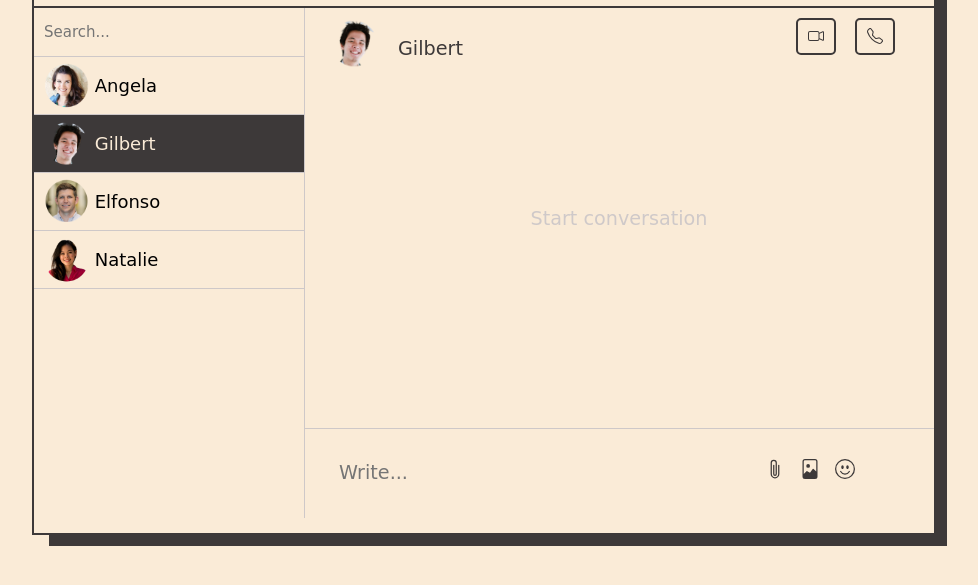
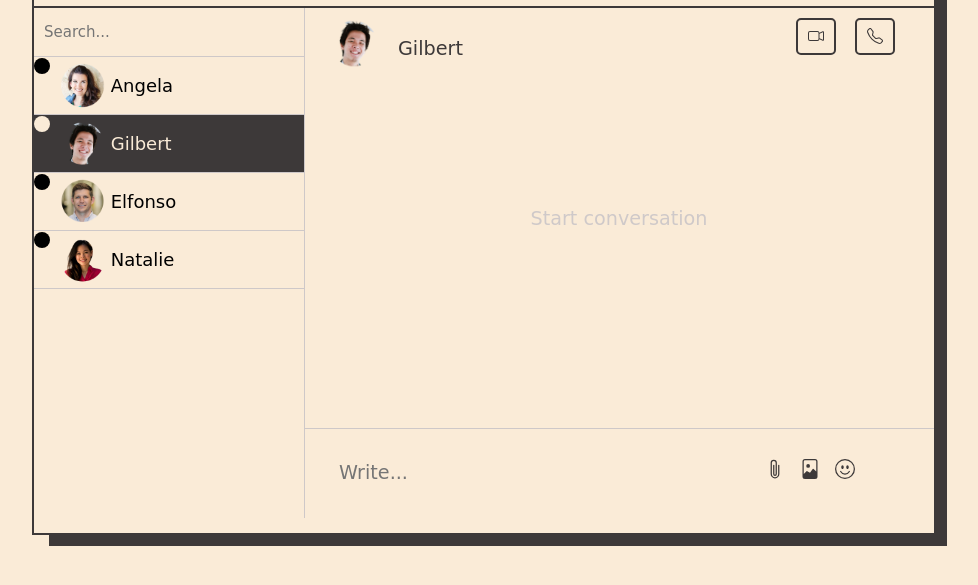
Before and after one commit to MaitisamY/direct-message, a plain HTML site: page index.html in a window 1280 px wide. Shown: the part 175-760 px from the top of the page, without its empty margins (156-1134 px from the left). Drawn offline with Linux system fonts and the light colour scheme; a web font is replaced by a local one.

Commit message:
Update index.html

```diff
--- a/index.html
+++ b/index.html
@@ -30,15 +30,19 @@
                         <input type="search" value="" placeholder="Search..."/>
                     </div>
                     <div class="contact">
+                        <span class="online"><svg xmlns="http://www.w3.org/2000/svg" width="16" height="16" fill="currentColor" class="bi bi-circle-fill" viewBox="0 0 16 16"><circle cx="8" cy="8" r="8"/></svg></span>
                         <img alt="Angela profile image" src="./assets/img/friend-1.png" width="45"> &nbsp; <p>Angela</p>
                     </div>
                     <div class="contact active">
+                        <span class="offline"><svg xmlns="http://www.w3.org/2000/svg" width="16" height="16" fill="currentColor" class="bi bi-circle-fill" viewBox="0 0 16 16"><circle cx="8" cy="8" r="8"/></svg></span>
                         <img alt="Gilbert profile image" src="./assets/img/friend-2.png" width="45"> &nbsp; <p>Gilbert</p>
                     </div>
                     <div class="contact">
+                        <span class="online"><svg xmlns="http://www.w3.org/2000/svg" width="16" height="16" fill="currentColor" class="bi bi-circle-fill" viewBox="0 0 16 16"><circle cx="8" cy="8" r="8"/></svg></span>
                         <img alt="Elfonso profile image" src="./assets/img/friend-3.png" width="45"> &nbsp; <p>Elfonso</p>
                     </div>
                     <div class="contact">
+                        <span class="offline"><svg xmlns="http://www.w3.org/2000/svg" width="16" height="16" fill="currentColor" class="bi bi-circle-fill" viewBox="0 0 16 16"><circle cx="8" cy="8" r="8"/></svg></span>
                         <img alt="Natalie profile image" src="./assets/img/friend-4.png" width="45"> &nbsp; <p>Natalie</p>
                     </div>
                 </div>
```
